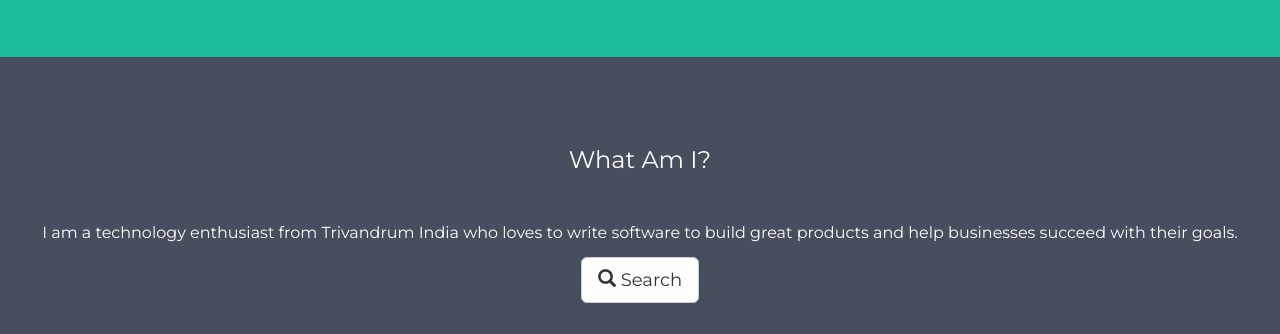
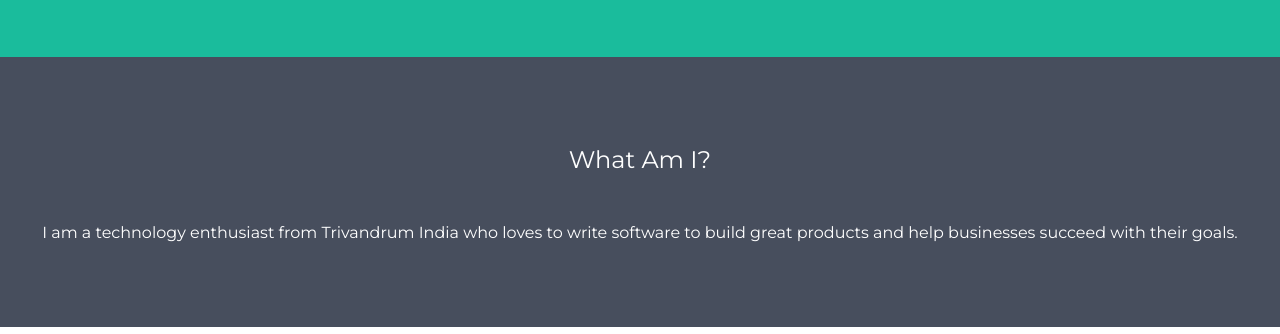
Before and after one commit to anaz-shajahan/anaz-shajahan.github.io, a plain HTML site: page index.html in a window 1280 px wide. Shown: the part 618-952 px from the top of the page. Drawn offline with nearby package versions, Linux system fonts and the light colour scheme.

Commit message:
Search box removed

```diff
--- a/index.html
+++ b/index.html
@@ -88,9 +88,6 @@
 <div class="container-fluid bg-2 text-center">
   <h3 class="margin">What Am I?</h3>
   <p>I am a technology enthusiast from Trivandrum India who loves to write software to build great products and help businesses succeed with their goals. </p>
-  <a href="#" class="btn btn-default btn-lg">
-    <span class="glyphicon glyphicon-search"></span> Search
-  </a>
 </div>
 
 <!-- Third Container (Grid) -->
```
